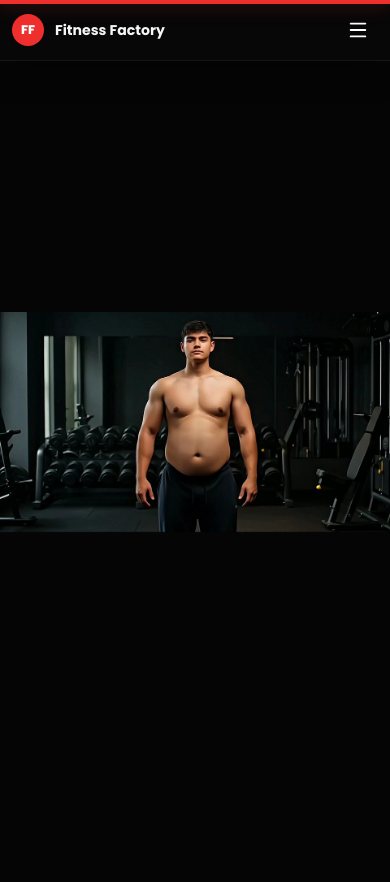
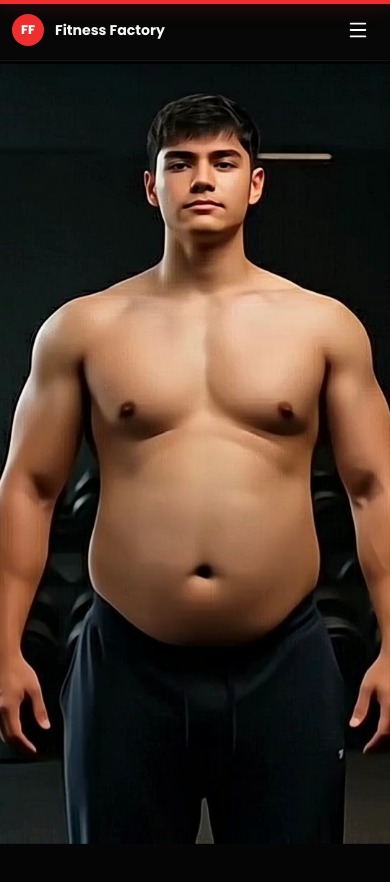
Before and after one commit to A365shift-DevTeam/Ambot365-GYM, a React (Vite) app: page / in a window 390 px wide. Shown: the top 882 px of the page. Built offline with nearby package versions, Linux system fonts and the light colour scheme.

Commit message:
Revert "frames responsive"
This reverts commit 38d01f81b9c2c2a8ed18ac241871576a004b376c.

```diff
--- a/src/components/HeroSection.jsx
+++ b/src/components/HeroSection.jsx
@@ -45,7 +45,7 @@ export default function HeroSection() {
 
   const frameProgress = useTransform(heroProgress, [0, 1], [0, maxFrameIndex]);
   const overlayOpacity = useTransform(frameProgress, (latest) => latest - Math.floor(latest));
-  const heroScale = useTransform(heroProgress, [0, 1], [1, 1]);
+  const heroScale = useTransform(heroProgress, [0, 1], [1, 1.08]);
 
   useEffect(() => {
     heroFrames.slice(0, 4).forEach(preloadFrame);
--- a/src/styles.css
+++ b/src/styles.css
@@ -290,13 +290,13 @@ textarea {
 .hero-animation-stage {
   position: sticky;
   top: 0;
-  height: 100vh;
+  min-height: 100vh;
   min-height: 100dvh;
   display: flex;
   align-items: center;
   justify-content: center;
   overflow: hidden;
-  padding: 0;
+  padding: clamp(72px, 10vh, 120px) clamp(16px, 3vw, 48px) clamp(48px, 6vh, 72px);
   background: #050505;
 }
 
@@ -304,17 +304,16 @@ textarea {
   position: absolute;
   inset: 0;
   display: flex;
-  align-items: center;
+  align-items: stretch;
   justify-content: center;
   overflow: hidden;
-  padding: 0;
 }
 
 .hero-frame-stack {
   position: relative;
   width: 100%;
   height: 100%;
-  max-width: none;
+  max-width: 1200px;
   transform-origin: center center;
   will-change: transform;
 }
@@ -325,8 +324,8 @@ textarea {
   width: 100%;
   height: 100%;
   max-width: none;
-  object-fit: contain;
-  object-position: center center;
+  object-fit: cover;
+  object-position: center top;
   transform: translateZ(0);
   backface-visibility: hidden;
 }
@@ -1662,9 +1661,21 @@ main,
   .hero-scroll-section {
     min-height: 460vh;
   }
+
+  .hero-frame-stack {
+    max-width: 1400px;
+  }
+
+  .hero-frame-image {
+    object-position: center 12%;
+  }
 }
 
 @media (min-width: 1920px) {
+  .hero-frame-stack {
+    max-width: 1600px;
+  }
+
   .site-header {
     width: min(1280px, calc(100% - 64px));
   }
@@ -1744,7 +1755,12 @@ main,
   }
 
   .hero-animation-stage {
-    min-height: 100dvh;
+    padding-top: 76px;
+    padding-bottom: 40px;
+  }
+
+  .hero-frame-image {
+    object-position: center 8%;
   }
 
   .contact-grid,
@@ -1776,7 +1792,17 @@ main,
   }
 
   .hero-animation-stage {
-    min-height: 100dvh;
+    padding-top: 72px;
+    padding-left: 20px;
+    padding-right: 20px;
+  }
+
+  .hero-frame-stack {
+    max-width: 100%;
+  }
+
+  .hero-frame-image {
+    object-position: 52% 10%;
   }
 
   .facility-grid {
@@ -1833,16 +1859,27 @@ main,
   }
 
   .hero-animation-stage {
+    align-items: stretch;
+    justify-content: flex-start;
     min-height: 100svh;
+    padding: 64px 0 0;
   }
 
   .hero-frame-viewport {
-    position: absolute;
-    inset: 0;
+    position: relative;
+    flex: 1;
+    inset: auto;
+    min-height: calc(100svh - 64px);
   }
 
   .hero-frame-stack {
-    height: 100%;
+    max-width: 100%;
+    min-height: 100%;
+  }
+
+  .hero-frame-image {
+    object-fit: cover;
+    object-position: 50% 18%;
   }
 
   .hero-vignette {
@@ -1969,6 +2006,10 @@ main,
   .hero-scroll-section {
     min-height: 260vh;
   }
+
+  .hero-frame-image {
+    object-position: 50% 14%;
+  }
 }
 
 /* Landscape phones & short viewports */
@@ -1979,6 +2020,16 @@ main,
 
   .hero-animation-stage {
     min-height: 100svh;
+    padding-top: 56px;
+    padding-bottom: 16px;
+  }
+
+  .hero-frame-stack {
+    min-height: calc(100svh - 56px);
+  }
+
+  .hero-frame-image {
+    object-position: center 20%;
   }
 
   .site-header,
```
